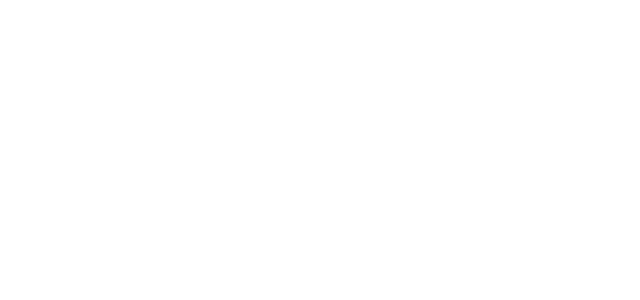
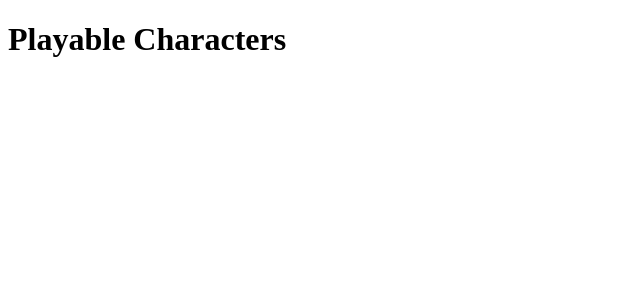
Before and after one commit to Lana-sloth/rxjs-study, an Angular app: page /playable-characters in a window 1280 px wide. Before the commit this address led to /. Shown: the top 300 px of the page, without its empty margins (0-640 px from the left). Built offline with nearby package versions, Linux system fonts and the light colour scheme.

Commit message:
code cleaned up, playable-characters component chenerated

```diff
--- a/src/app/app-routing.module.ts
+++ b/src/app/app-routing.module.ts
@@ -3,12 +3,14 @@
 import { IndexMenuComponent } from './index-menu/index-menu.component';
 import { TimerComponent } from './projects/timer/timer.component';
 import { PrintingMessageComponent } from './projects/printing-message/printing-message.component';
+import { PlayableCharactersComponent } from './projects/playable-characters/playable-characters.component';
 
 const routes: Routes = [
   { path: '', redirectTo: '/index', pathMatch: 'full' },
   { path: 'index', component: IndexMenuComponent },
   { path: 'timer', component: TimerComponent },
-  { path: 'printing-message', component: PrintingMessageComponent }
+  { path: 'printing-message', component: PrintingMessageComponent },
+  { path: 'playable-characters', component: PlayableCharactersComponent }
 ]
 
 @NgModule({
--- a/src/app/app.module.ts
+++ b/src/app/app.module.ts
@@ -6,13 +6,15 @@
 import { AppRoutingModule } from './/app-routing.module';
 import { TimerComponent } from './projects/timer/timer.component';
 import { PrintingMessageComponent } from './projects/printing-message/printing-message.component';
+import { PlayableCharactersComponent } from './projects/playable-characters/playable-characters.component';
 
 @NgModule({
   declarations: [
     AppComponent,
     IndexMenuComponent,
     TimerComponent,
-    PrintingMessageComponent
+    PrintingMessageComponent,
+    PlayableCharactersComponent
   ],
   imports: [
     BrowserModule,
--- a/src/app/index-menu/index-menu.component.ts
+++ b/src/app/index-menu/index-menu.component.ts
@@ -1,4 +1,4 @@
-import { Component, OnInit } from '@angular/core';
+import { Component } from '@angular/core';
 
 @Component({
   selector: 'app-index-menu',
@@ -8,14 +8,8 @@
   <ol>
     <li><a routerLink="/timer">Timer</a></li>
     <li><a routerLink="/printing-message">Printing message</a></li>
+    <li><a routerLink="/playable-characters">Playable Characters</a></li>
   </ol>
   `
 })
-export class IndexMenuComponent implements OnInit {
-
-  constructor() { }
-
-  ngOnInit() {
-  }
-
-}
+export class IndexMenuComponent {}
--- /dev/null
+++ b/src/app/projects/playable-characters/playable-characters.component.ts
@@ -0,0 +1,17 @@
+import { Component, OnInit } from '@angular/core';
+
+@Component({
+  selector: 'app-playable-characters',
+  styleUrls: ['./playable-characters.component.css'],
+  template: `
+  <h1>Playable Characters</h1>
+  `
+})
+export class PlayableCharactersComponent implements OnInit {
+
+  constructor() { }
+
+  ngOnInit() {
+  }
+
+}
--- a/src/app/projects/printing-message/printing-message.component.ts
+++ b/src/app/projects/printing-message/printing-message.component.ts
@@ -1,4 +1,4 @@
-import { Component, OnInit } from '@angular/core';
+import { Component } from '@angular/core';
 import { interval } from 'rxjs';
 import { take, map } from 'rxjs/operators';
 
@@ -12,11 +12,7 @@
   <p>{{ outputText | async }}</p>
   `
 })
-export class PrintingMessageComponent implements OnInit {
-
-  constructor() { }
-
-  ngOnInit() {}
+export class PrintingMessageComponent {
 
   inputText;
   outputText;
--- a/src/app/projects/timer/timer.component.ts
+++ b/src/app/projects/timer/timer.component.ts
@@ -1,4 +1,4 @@
-import { Component, OnInit } from '@angular/core';
+import { Component } from '@angular/core';
 import { Observable, interval, timer, Subject, merge } from 'rxjs';
 import { map } from 'rxjs/operators';
 
@@ -10,11 +10,6 @@
   <div>{{ clock | async }}</div>
   `
 })
-export class TimerComponent implements OnInit {
-
-  constructor() { }
-
-  ngOnInit() {}
-
+export class TimerComponent {
   clock = interval(1000);
 }
```
Also changed, not shown: src/app/projects/playable-characters/playable-characters.component.css (added).
